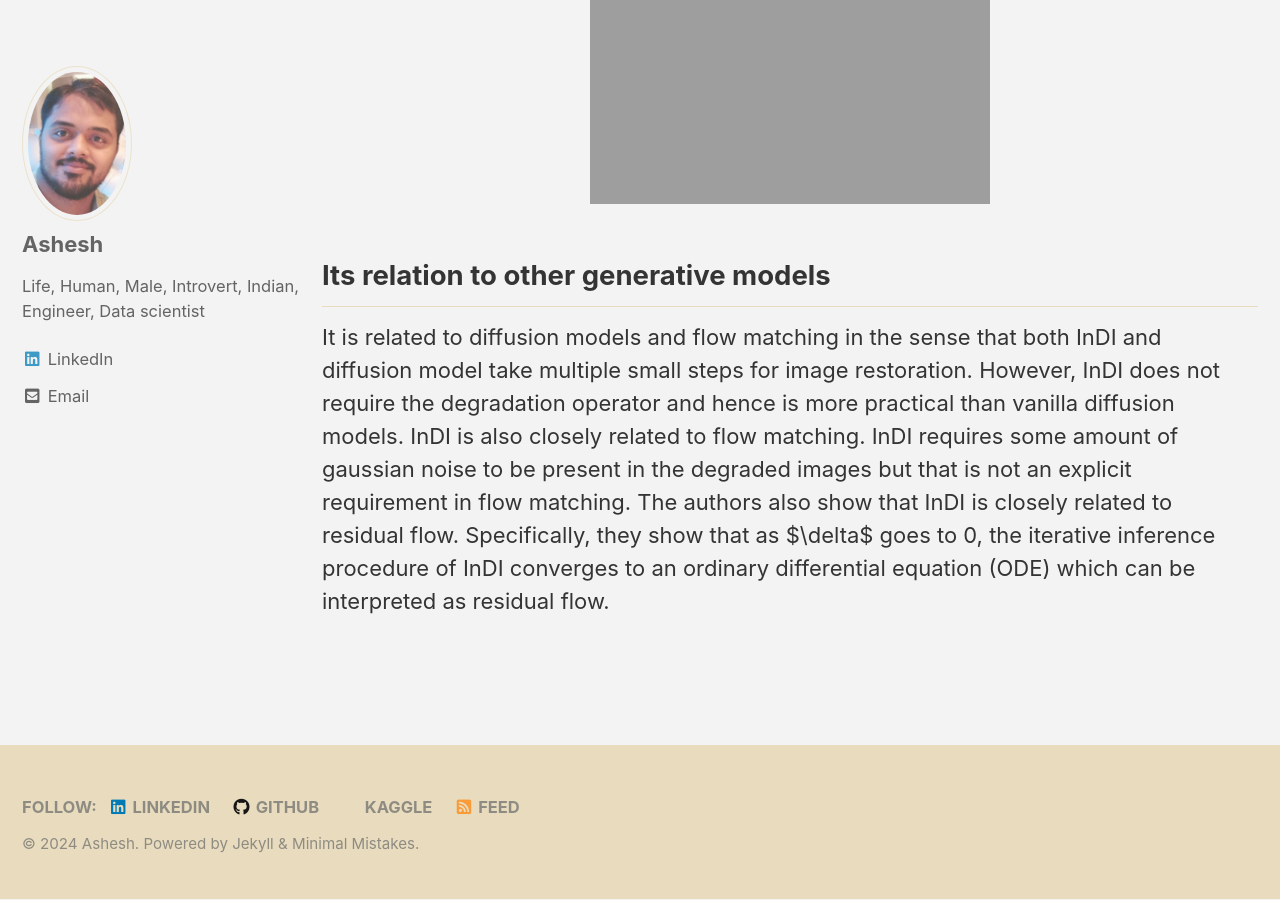
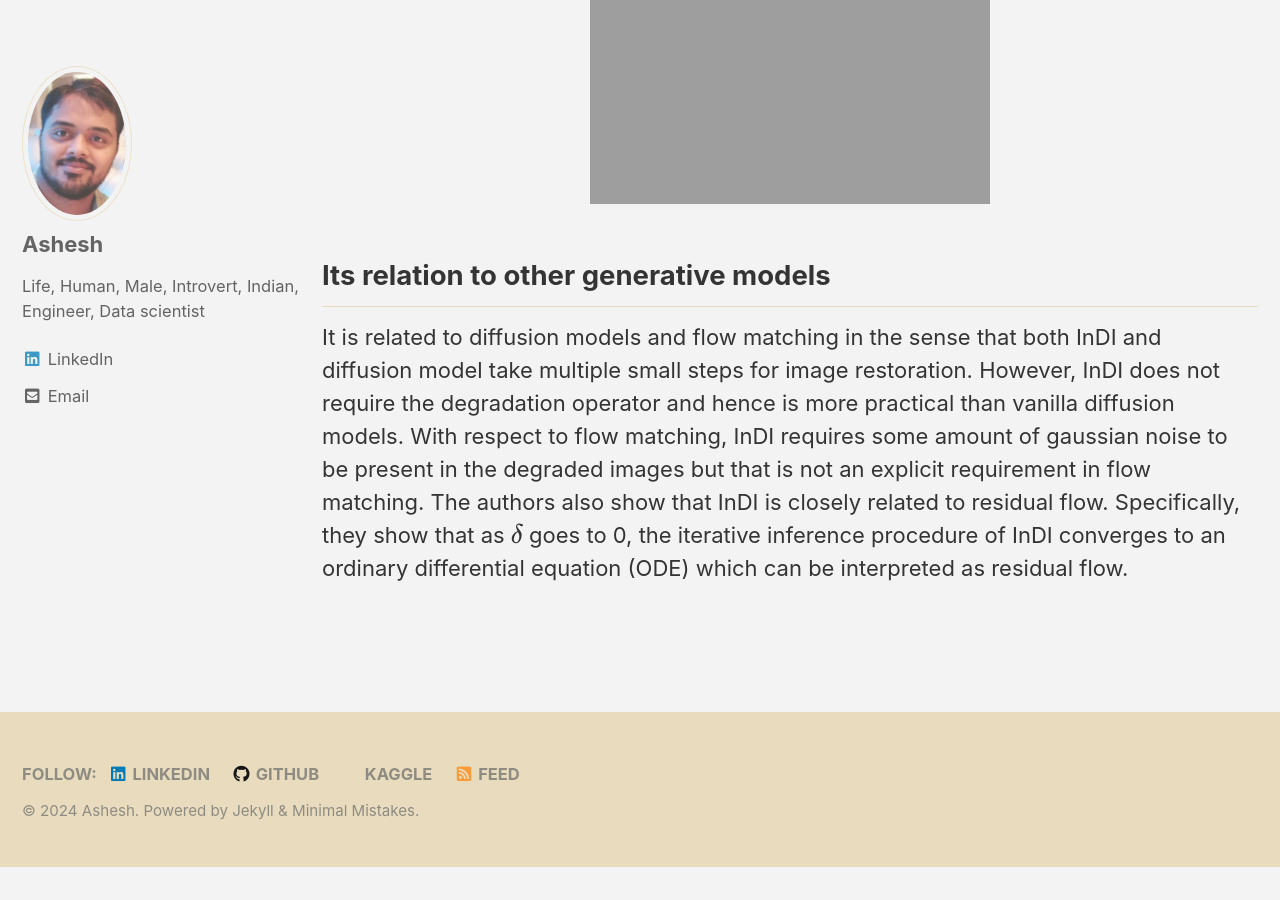
Before and after one commit to ashesh-0/ashesh.github.io, a Jekyll site: the page built from _pages/peyman/indi.md, in a window 1280 px wide and 900 px high, scrolled down 2130 px. Built offline with Jekyll 4.4.1, drawn with Linux system fonts in a browser that asks for light colours; cached includes are drawn as plain includes; formulas are drawn with MathJax 3; after the commit the page ends 2997 px from its top, so only the background shows below that.

Commit message:
centered

```diff
--- a/_pages/peyman/indi.md
+++ b/_pages/peyman/indi.md
@@ -27,4 +27,4 @@ At inference time, $$F_{\theta}(x_t,t)$$ gives an estimate of the clean image. T
 They create two synthetic small datasets, one of which is shown below. Data comes from a multi-modal dirac delta distribution with 4 points (orange dots). The degradation is gaussian noise and so the degraded observations are all over the place (blue dots). The left panel below shows the clean and degraded data. In the right panel we have InDI's prediction (black empty circles) and a single step MMSE estimate (red filled circles). While InDi is able to recover the original points (black circle perfectly encircles organge dots), the single step restoration leads to predictions which are essentially weighted averages of the four points (red dots).
 ![image-center]({{ site.url }}{{ site.baseurl }}/assets/images/indi_synthetic.png){: .align-center}
 ## Its relation to other generative models
-It is related to diffusion models and flow matching in the sense that both InDI and diffusion model take multiple small steps for image restoration. However, InDI does not require the degradation operator and hence is more practical than vanilla diffusion models. InDI is also closely related to flow matching. InDI requires some amount of gaussian noise to be present in the degraded images but that is not an explicit requirement in flow matching. The authors also show that InDI is closely related to residual flow. Specifically, they show that as $\delta$ goes to 0, the iterative inference procedure of InDI converges to an ordinary differential equation (ODE) which can be interpreted as residual flow.
+It is related to diffusion models and flow matching in the sense that both InDI and diffusion model take multiple small steps for image restoration. However, InDI does not require the degradation operator and hence is more practical than vanilla diffusion models. With respect to flow matching, InDI requires some amount of gaussian noise to be present in the degraded images but that is not an explicit requirement in flow matching. The authors also show that InDI is closely related to residual flow. Specifically, they show that as $$\delta$$ goes to 0, the iterative inference procedure of InDI converges to an ordinary differential equation (ODE) which can be interpreted as residual flow.
```
